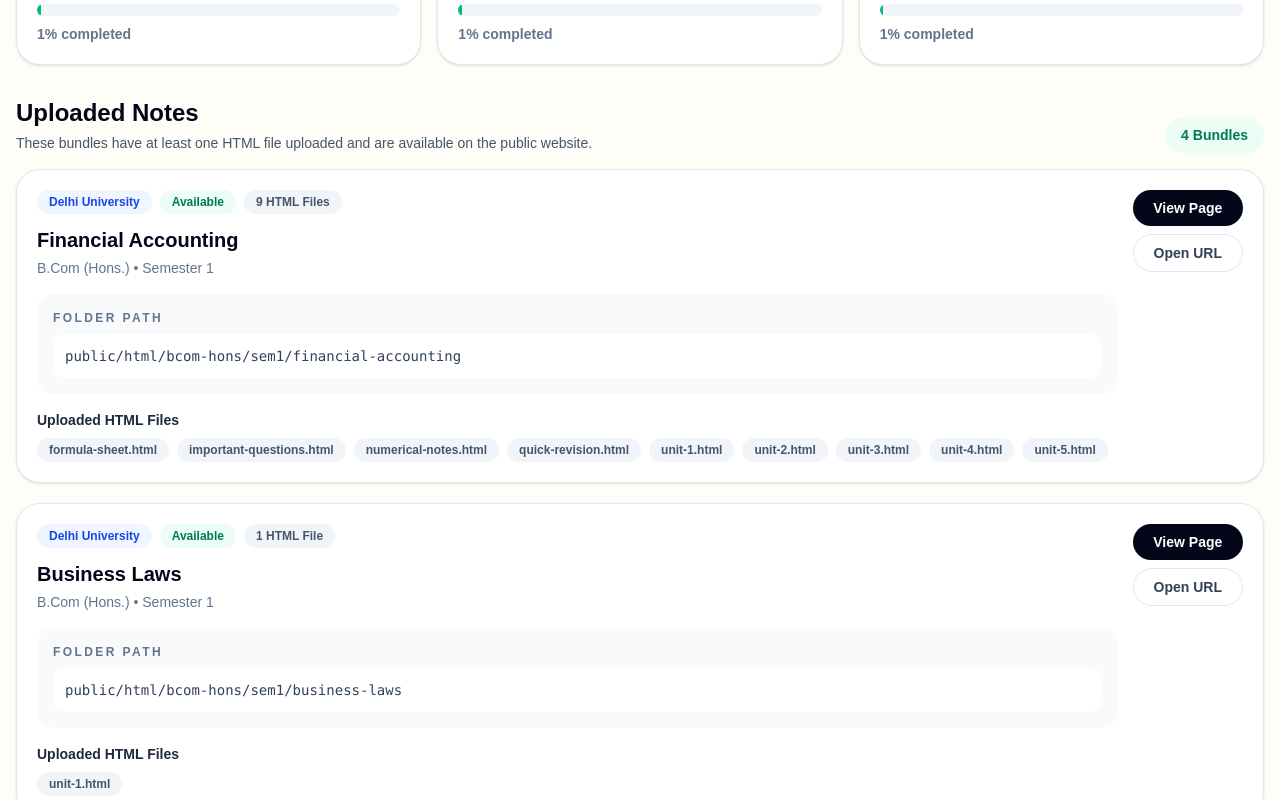
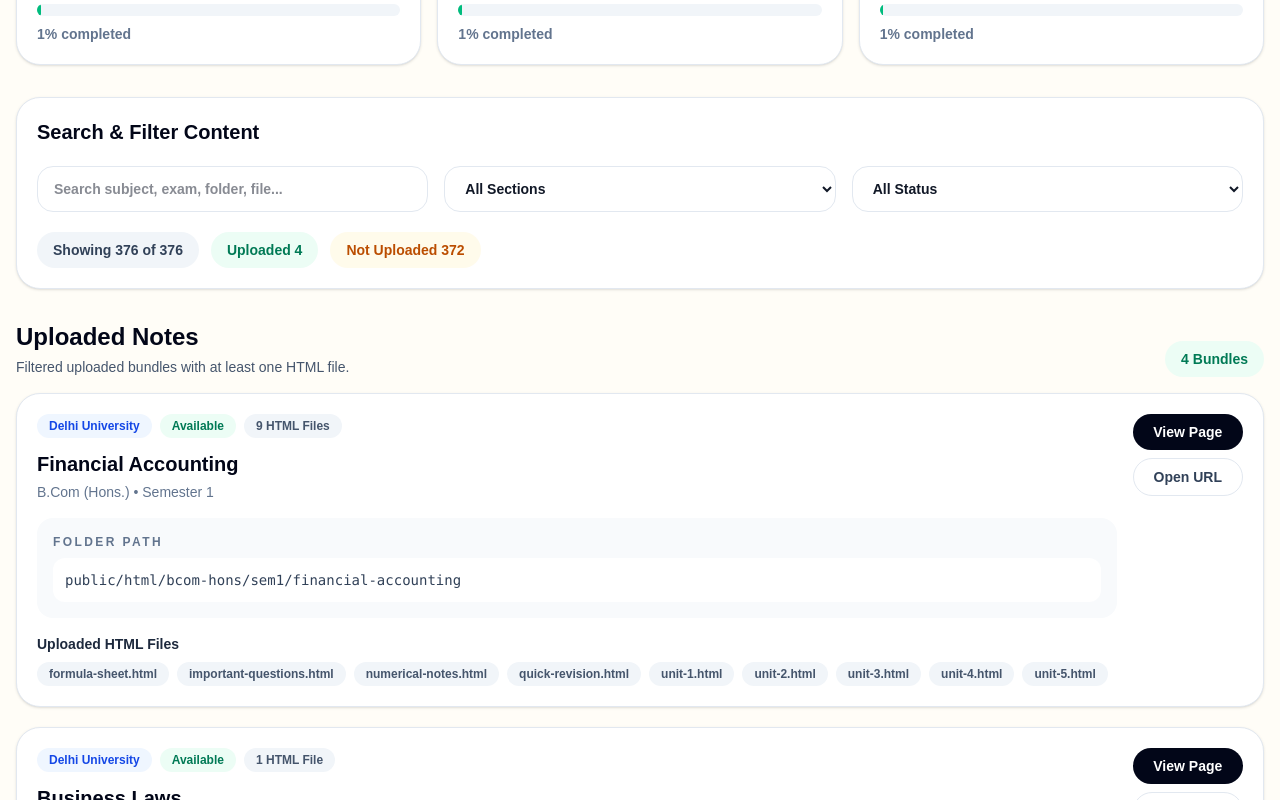
Before and after one commit to skmr68022-bot/campusnotes, a Next.js app in the folder campusnote/: page /admin/content in a window 1280 px wide. Shown: the part 760-1560 px from the top of the page. Built offline with nearby package versions, Linux system fonts and the light colour scheme.

Commit message:
Add admin content search and filters

```diff
--- a/campusnote/app/admin/content/page.tsx
+++ b/campusnote/app/admin/content/page.tsx
@@ -1,3 +1,4 @@
+import AdminContentClient from "@/components/AdminContentClient";
 import Link from "next/link";
 import { getAdminContentItems } from "@/data/adminContent";
 
@@ -181,19 +182,7 @@ export default function AdminContentPage() {
           ))}
         </div>
 
-        <ContentSection
-          title="Uploaded Notes"
-          description="These bundles have at least one HTML file uploaded and are available on the public website."
-          items={uploadedItems}
-          statusType="uploaded"
-        />
-
-        <ContentSection
-          title="Not Uploaded Yet"
-          description="These bundles have no HTML file yet and will remain Coming Soon."
-          items={notUploadedItems}
-          statusType="not-uploaded"
-        />
+        <AdminContentClient items={items} />
       </section>
     </main>
   );
--- /dev/null
+++ b/campusnote/components/AdminContentClient.tsx
@@ -0,0 +1,259 @@
+"use client";
+
+import Link from "next/link";
+import { useMemo, useState } from "react";
+import type { AdminContentItem } from "@/data/adminContent";
+
+type Props = {
+  items: AdminContentItem[];
+};
+
+export default function AdminContentClient({ items }: Props) {
+  const [searchQuery, setSearchQuery] = useState("");
+  const [sectionFilter, setSectionFilter] = useState("all");
+  const [statusFilter, setStatusFilter] = useState("all");
+
+  const filteredItems = useMemo(() => {
+    const query = searchQuery.toLowerCase().trim();
+
+    return items.filter((item) => {
+      const matchesSearch =
+        !query ||
+        item.title.toLowerCase().includes(query) ||
+        item.subtitle.toLowerCase().includes(query) ||
+        item.section.toLowerCase().includes(query) ||
+        item.folderPath.toLowerCase().includes(query) ||
+        item.htmlFiles.join(" ").toLowerCase().includes(query);
+
+      const matchesSection =
+        sectionFilter === "all" || item.section === sectionFilter;
+
+      const matchesStatus =
+        statusFilter === "all" || item.status === statusFilter;
+
+      return matchesSearch && matchesSection && matchesStatus;
+    });
+  }, [items, searchQuery, sectionFilter, statusFilter]);
+
+  const uploadedItems = filteredItems.filter(
+    (item) => item.status === "available"
+  );
+
+  const notUploadedItems = filteredItems.filter(
+    (item) => item.status === "coming-soon"
+  );
+
+  return (
+    <section>
+      <div className="mb-8 rounded-3xl border border-slate-200 bg-white p-5 shadow-sm">
+        <h2 className="text-xl font-black text-slate-950">
+          Search & Filter Content
+        </h2>
+
+        <div className="mt-5 grid gap-4 lg:grid-cols-3">
+          <input
+            type="text"
+            placeholder="Search subject, exam, folder, file..."
+            value={searchQuery}
+            onChange={(event) => setSearchQuery(event.target.value)}
+            className="rounded-2xl border border-slate-200 px-4 py-3 text-sm font-semibold outline-none focus:border-blue-500"
+          />
+
+          <select
+            value={sectionFilter}
+            onChange={(event) => setSectionFilter(event.target.value)}
+            className="rounded-2xl border border-slate-200 px-4 py-3 text-sm font-semibold outline-none focus:border-blue-500"
+          >
+            <option value="all">All Sections</option>
+            <option value="Delhi University">Delhi University</option>
+            <option value="Board Exams">Board Exams</option>
+            <option value="Government Exams">Government Exams</option>
+          </select>
+
+          <select
+            value={statusFilter}
+            onChange={(event) => setStatusFilter(event.target.value)}
+            className="rounded-2xl border border-slate-200 px-4 py-3 text-sm font-semibold outline-none focus:border-blue-500"
+          >
+            <option value="all">All Status</option>
+            <option value="available">Uploaded</option>
+            <option value="coming-soon">Not Uploaded</option>
+          </select>
+        </div>
+
+        <div className="mt-5 flex flex-wrap gap-3">
+          <span className="rounded-full bg-slate-100 px-4 py-2 text-sm font-bold text-slate-700">
+            Showing {filteredItems.length} of {items.length}
+          </span>
+
+          <span className="rounded-full bg-emerald-50 px-4 py-2 text-sm font-bold text-emerald-700">
+            Uploaded {uploadedItems.length}
+          </span>
+
+          <span className="rounded-full bg-amber-50 px-4 py-2 text-sm font-bold text-amber-700">
+            Not Uploaded {notUploadedItems.length}
+          </span>
+
+          {(searchQuery || sectionFilter !== "all" || statusFilter !== "all") && (
+            <button
+              onClick={() => {
+                setSearchQuery("");
+                setSectionFilter("all");
+                setStatusFilter("all");
+              }}
+              className="rounded-full bg-slate-950 px-4 py-2 text-sm font-bold text-white transition hover:bg-blue-700"
+            >
+              Clear Filters
+            </button>
+          )}
+        </div>
+      </div>
+
+      <ContentSection
+        title="Uploaded Notes"
+        description="Filtered uploaded bundles with at least one HTML file."
+        items={uploadedItems}
+        statusType="uploaded"
+      />
+
+      <ContentSection
+        title="Not Uploaded Yet"
+        description="Filtered bundles with no HTML files yet."
+        items={notUploadedItems}
+        statusType="not-uploaded"
+      />
+    </section>
+  );
+}
+
+function ContentSection({
+  title,
+  description,
+  items,
+  statusType,
+}: {
+  title: string;
+  description: string;
+  items: AdminContentItem[];
+  statusType: "uploaded" | "not-uploaded";
+}) {
+  return (
+    <section className="mb-10">
+      <div className="mb-4 flex flex-col gap-2 md:flex-row md:items-end md:justify-between">
+        <div>
+          <h2 className="text-2xl font-black text-slate-950">{title}</h2>
+          <p className="mt-1 text-sm text-slate-600">{description}</p>
+        </div>
+
+        <span
+          className={`w-fit rounded-full px-4 py-2 text-sm font-black ${
+            statusType === "uploaded"
+              ? "bg-emerald-50 text-emerald-700"
+              : "bg-amber-50 text-amber-700"
+          }`}
+        >
+          {items.length} Bundles
+        </span>
+      </div>
+
+      {items.length === 0 ? (
+        <div className="rounded-3xl border border-slate-200 bg-white p-6 text-center shadow-sm">
+          <p className="font-bold text-slate-700">No item found.</p>
+        </div>
+      ) : (
+        <div className="grid gap-5">
+          {items.map((item) => (
+            <div
+              key={`${item.section}-${item.href}`}
+              className="rounded-3xl border border-slate-200 bg-white p-5 shadow-sm"
+            >
+              <div className="flex flex-col gap-4 lg:flex-row lg:items-start lg:justify-between">
+                <div className="flex-1">
+                  <div className="flex flex-wrap items-center gap-2">
+                    <span className="rounded-full bg-blue-50 px-3 py-1 text-xs font-bold text-blue-700">
+                      {item.section}
+                    </span>
+
+                    <span
+                      className={`rounded-full px-3 py-1 text-xs font-bold ${
+                        item.status === "available"
+                          ? "bg-emerald-50 text-emerald-700"
+                          : "bg-amber-50 text-amber-700"
+                      }`}
+                    >
+                      {item.status === "available"
+                        ? "Available"
+                        : "Coming Soon"}
+                    </span>
+
+                    <span className="rounded-full bg-slate-100 px-3 py-1 text-xs font-bold text-slate-600">
+                      {item.htmlFileCount} HTML File
+                      {item.htmlFileCount === 1 ? "" : "s"}
+                    </span>
+                  </div>
+
+                  <h3 className="mt-3 text-xl font-black text-slate-950">
+                    {item.title}
+                  </h3>
+
+                  <p className="mt-1 text-sm text-slate-500">
+                    {item.subtitle}
+                  </p>
+
+                  <div className="mt-4 rounded-2xl bg-slate-50 p-4">
+                    <p className="text-xs font-bold uppercase tracking-[0.2em] text-slate-500">
+                      Folder Path
+                    </p>
+
+                    <code className="mt-2 block break-all rounded-xl bg-white p-3 text-sm text-slate-700">
+                      public{item.folderPath}
+                    </code>
+                  </div>
+
+                  <div className="mt-4">
+                    <p className="text-sm font-bold text-slate-800">
+                      Uploaded HTML Files
+                    </p>
+
+                    {item.htmlFiles.length > 0 ? (
+                      <div className="mt-2 flex flex-wrap gap-2">
+                        {item.htmlFiles.map((file) => (
+                          <span
+                            key={file}
+                            className="rounded-full bg-slate-100 px-3 py-1 text-xs font-semibold text-slate-600"
+                          >
+                            {file}
+                          </span>
+                        ))}
+                      </div>
+                    ) : (
+                      <p className="mt-2 text-sm text-slate-500">
+                        No HTML file uploaded yet.
+                      </p>
+                    )}
+                  </div>
+                </div>
+
+                <div className="flex gap-2 lg:flex-col">
+                  <Link
+                    href={item.href}
+                    className="rounded-full bg-slate-950 px-5 py-2 text-center text-sm font-bold text-white transition hover:bg-blue-700"
+                  >
+                    View Page
+                  </Link>
+
+                  <Link
+                    href={item.folderPath}
+                    className="rounded-full border border-slate-200 px-5 py-2 text-center text-sm font-bold text-slate-700 transition hover:bg-slate-50"
+                  >
+                    Open URL
+                  </Link>
+                </div>
+              </div>
+            </div>
+          ))}
+        </div>
+      )}
+    </section>
+  );
+}
```
